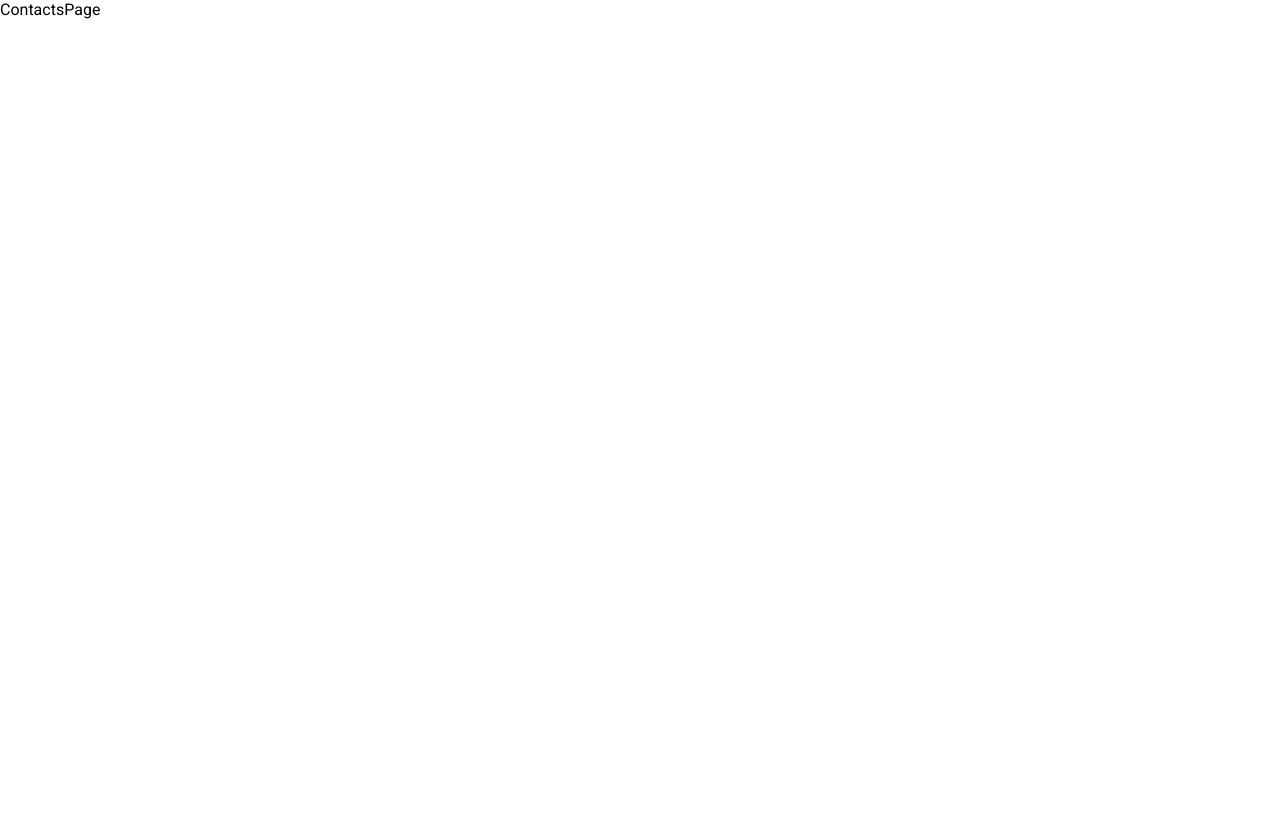
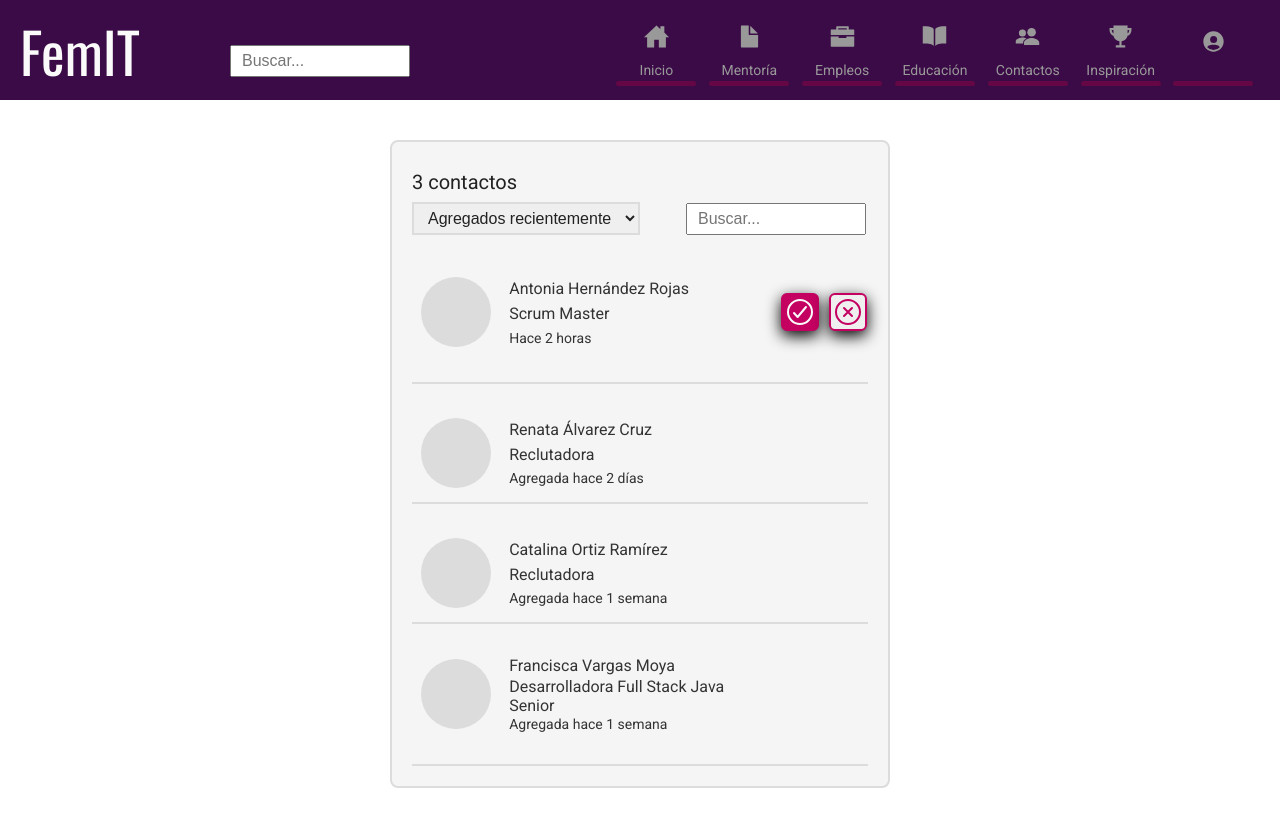
Before and after one commit to YerkoMedinaPichun/FemIT-Frontend, a React (Create React App) app: page /ContactsPage in a window 1280 px wide. Before the commit the page ends 800 px from the top, so only its background shows below. Built offline with nearby package versions, Linux system fonts and the light colour scheme.

Commit message:
Creación de ContactPage

```diff
--- a/public/index.html
+++ b/public/index.html
@@ -20,6 +20,10 @@
   <link
     href="https://fonts.googleapis.com/css2?family=Oswald:wght@200;300;400;500;600;700&family=Roboto:wght@100;300;400;500;700;900&display=swap"
     rel="stylesheet">
+
+  <!-- Iconos -->
+  <script type="module" src="https://unpkg.com/ionicons@7.1.0/dist/ionicons/ionicons.esm.js"></script>
+  <script nomodule src="https://unpkg.com/ionicons@7.1.0/dist/ionicons/ionicons.js"></script>
   <title>FemIT</title>
 </head>
 
--- a/src/App.css
+++ b/src/App.css
@@ -43,6 +43,7 @@
 .bg-color-gris-07 {
   background-color: var(--color-gris-07);
 }
+
 .color-primary {
   color: var(--color-primary);
 }
--- a/src/components/navbar/Navbar.js
+++ b/src/components/navbar/Navbar.js
@@ -1,5 +1,5 @@
 import React from "react";
-import { Logo } from "../index";
+// import { Logo } from "../index";
 import "./navbar.css";
 import useMediaQuery from "../../hooks/useMediaQuery";
 const Navbar = ({ bgcolor, children }) => {
--- /dev/null
+++ b/src/components/navbar/NavbarMenu.js
@@ -0,0 +1,22 @@
+import React from "react";
+import Navbar from "./Navbar";
+import Logo from "../logo/Logo";
+import Sections from "../sections/Sections";
+import "./navbarMenu.css";
+
+const NavbarMenu = () => {
+	return (
+		<header>
+			<Navbar bgcolor="bg-color-primary">
+				<div className="contenedor-logo-buscador">
+					<Logo color="color-gris-06" />
+					<input className="buscador" type="search" placeholder="Buscar..." />
+				</div>
+
+				<Sections></Sections>
+			</Navbar>
+		</header>
+	);
+};
+
+export default NavbarMenu;
--- /dev/null
+++ b/src/components/navbar/navbarMenu.css
@@ -0,0 +1,19 @@
+.contenedor-logo-buscador {
+	display: flex;
+	justify-content: space-between;
+	align-items: baseline;
+
+	width: 40rem;
+	position: relative;
+}
+
+.contenedor-logo-buscador .buscador {
+	width: 18rem;
+
+	padding: 0.5rem 1rem;
+	font-size: 1.6rem;
+	position: relative;
+	bottom: 1rem;
+	margin-right: 1rem;
+	outline: none;
+}
--- /dev/null
+++ b/src/components/section/Section.js
@@ -0,0 +1,13 @@
+import React from "react";
+import "./section.css";
+const Section = ({ icono, children }) => {
+	return (
+		<>
+			<div className="contenedor-icono">{icono}</div>
+			<p className="titulo">{children}</p>
+			<span className="barra"></span>
+		</>
+	);
+};
+
+export default Section;
--- /dev/null
+++ b/src/components/section/section.css
@@ -0,0 +1,54 @@
+.section-navbar {
+	display: flex;
+	flex-direction: column;
+	justify-content: space-evenly;
+	align-items: center;
+	/* background-color: green; */
+	width: 8rem;
+	height: 8rem;
+	position: relative;
+	color: var(--color-gris-02);
+	cursor: pointer;
+	transition: color 0.5s ease;
+}
+
+.section-navbar:hover {
+	color: var(--color-gris-06);
+}
+
+.section-navbar .contenedor-icono {
+	/* background-color: blue; */
+	width: 2.8rem;
+	height: 2.8rem;
+	font-size: 2.5rem;
+	display: grid;
+	place-items: center;
+}
+
+.section-navbar .titulo {
+	/* background-color: orange; */
+	width: 100%;
+	text-align: center;
+	font-size: 1.4rem;
+}
+
+.section-navbar span.barra {
+	width: 100%;
+	height: 5px;
+	background-color: var(--color-tertiary);
+	border-radius: 1rem;
+	position: absolute;
+	bottom: 4px;
+	transition: background-color 0.5s ease;
+}
+.section-navbar:hover span.barra {
+	background-color: var(--color-secondary);
+}
+
+.section-navbar--actual {
+	color: var(--color-gris-06);
+}
+
+.section-navbar--actual span.barra {
+	background-color: var(--color-secondary);
+}
--- /dev/null
+++ b/src/components/sections/Sections.js
@@ -0,0 +1,90 @@
+import React from "react";
+import "./sections.css";
+import Section from "../section/Section";
+import { Link } from "react-router-dom";
+
+const Sections = () => {
+	function handleClick(e) {
+		const sections = document.querySelectorAll("a");
+		sections.forEach((section) => {
+			if (section.classList.contains("section-navbar--actual")) {
+				section.classList.remove("section-navbar--actual");
+			}
+		});
+
+		e.target.classList.add("section-navbar--actual");
+	}
+
+	return (
+		<div className="container-sections">
+			<Link className="section-navbar" onClick={handleClick} to="/HomePage">
+				<Section id="inicio" icono={<ion-icon name="home-sharp"></ion-icon>}>
+					Inicio
+				</Section>
+			</Link>
+
+			<Link
+				className="section-navbar"
+				onClick={handleClick}
+				to="/MentorshipPage"
+			>
+				<Section
+					id="mentoria"
+					icono={<ion-icon name="document-sharp"></ion-icon>}
+				>
+					Mentoría
+				</Section>
+			</Link>
+
+			<Link className="section-navbar" onClick={handleClick} to="/JobsPage">
+				<Section
+					id="empleos"
+					icono={<ion-icon name="briefcase-sharp"></ion-icon>}
+				>
+					Empleos
+				</Section>
+			</Link>
+
+			<Link
+				className="section-navbar"
+				onClick={handleClick}
+				to="/EducationPage"
+			>
+				<Section id="educacion" icono={<ion-icon name="book-sharp"></ion-icon>}>
+					Educación
+				</Section>
+			</Link>
+
+			<Link className="section-navbar" onClick={handleClick} to="/ContactsPage">
+				<Section
+					id="contactos"
+					icono={<ion-icon name="people-sharp"></ion-icon>}
+				>
+					Contactos
+				</Section>
+			</Link>
+
+			<Link
+				className="section-navbar"
+				onClick={handleClick}
+				to="/InspirationPage"
+			>
+				<Section
+					id="inspiracion"
+					icono={<ion-icon name="trophy-sharp"></ion-icon>}
+				>
+					Inspiración
+				</Section>
+			</Link>
+
+			<Link className="section-navbar" onClick={handleClick} to="/ProfilePage">
+				<Section
+					id="profile"
+					icono={<ion-icon name="person-circle-sharp"></ion-icon>}
+				></Section>
+			</Link>
+		</div>
+	);
+};
+
+export default Sections;
--- /dev/null
+++ b/src/components/sections/sections.css
@@ -0,0 +1,7 @@
+.container-sections {
+	/* background-color: red; */
+	display: flex;
+	justify-content: space-around;
+	width: 65rem;
+	/* padding: 1rem 3rem; */
+}
--- a/src/index.css
+++ b/src/index.css
@@ -19,3 +19,6 @@ body {
 	margin: 0;
 	padding: 0;
 }
+a {
+	text-decoration: none;
+}
--- a/src/pages/contacts/ContactsPage.js
+++ b/src/pages/contacts/ContactsPage.js
@@ -1,7 +1,76 @@
 import React from "react";
+import NavbarMenu from "../../components/navbar/NavbarMenu";
+import "./contactsPage.css";
 
 const ContactsPage = () => {
-  return <div>ContactsPage</div>;
+	return (
+		<>
+			<NavbarMenu />
+			<div className="contenedor-contactos">
+				<div className="informacion">
+					<p className="cantidad-contactos">3 contactos</p>
+					<select className="combobox">
+						<option value="">Agregados recientemente</option>
+					</select>
+					<input className="buscador" type="search" placeholder="Buscar..." />
+				</div>
+				<div className="contactos-pendientes">
+					<div className="contacto">
+						<div className="foto-contacto">
+							<div className="foto"></div>
+						</div>
+						<div className="informacion-contacto">
+							<p className="nombre-contacto">Antonia Hernández Rojas</p>
+							<p className="cargo-contacto">Scrum Master</p>
+							<p className="tiempo">Hace 2 horas</p>
+						</div>
+						<div className="acciones-contacto">
+							<button className="button-accept">
+								<ion-icon name="checkmark-circle-outline"></ion-icon>
+							</button>
+							<button className="button-reject">
+								<ion-icon name="close-circle-outline"></ion-icon>
+							</button>
+						</div>
+					</div>
+				</div>
+				<div className="contactos">
+					<div className="contacto">
+						<div className="foto-contacto">
+							<div className="foto"></div>
+						</div>
+						<div className="informacion-contacto">
+							<p className="nombre-contacto">Renata Álvarez Cruz</p>
+							<p className="cargo-contacto">Reclutadora</p>
+							<p className="tiempo">Agregada hace 2 días</p>
+						</div>
+					</div>
+					<div className="contacto">
+						<div className="foto-contacto">
+							<div className="foto"></div>
+						</div>
+						<div className="informacion-contacto">
+							<p className="nombre-contacto">Catalina Ortiz Ramírez</p>
+							<p className="cargo-contacto">Reclutadora</p>
+							<p className="tiempo">Agregada hace 1 semana</p>
+						</div>
+					</div>
+					<div className="contacto">
+						<div className="foto-contacto">
+							<div className="foto"></div>
+						</div>
+						<div className="informacion-contacto">
+							<p className="nombre-contacto">Francisca Vargas Moya</p>
+							<p className="cargo-contacto">
+								Desarrolladora Full Stack Java Senior
+							</p>
+							<p className="tiempo">Agregada hace 1 semana</p>
+						</div>
+					</div>
+				</div>
+			</div>
+		</>
+	);
 };
 
 export default ContactsPage;
--- /dev/null
+++ b/src/pages/contacts/contactsPage.css
@@ -0,0 +1,127 @@
+.contenedor-contactos {
+	background-color: var(--color-gris-07);
+	border-radius: 8px;
+	border: 2px solid var(--color-gris-04);
+	width: 50rem;
+	margin: 4rem auto;
+	padding: 2rem;
+}
+
+.contactos-pendientes,
+.contactos {
+	border-bottom: 2px solid var(--color-gris-04);
+}
+
+.informacion {
+	/* background-color: red; */
+	height: 8rem;
+	/* background-color: red; */
+}
+.informacion .cantidad-contactos {
+	font-size: 2rem;
+	color: #222;
+	/* background-color: blue; */
+	height: 4rem;
+	display: flex;
+
+	align-items: center;
+}
+.informacion .combobox {
+	padding: 0.5rem 1rem;
+	font-size: 1.6rem;
+	border: 2px solid var(--color-gris-04);
+	color: #222;
+}
+
+.informacion .buscador {
+	width: 18rem;
+
+	padding: 0.5rem 1rem;
+	font-size: 1.6rem;
+
+	position: relative;
+	margin-left: 4.6rem;
+	outline: none;
+}
+.contactos-pendientes {
+	/* background-color: green; */
+	/* border-top: 2px solid var(--color-gris-04);
+	border-bottom: 2px solid var(--color-gris-04); */
+}
+
+.contactos {
+	/* background-color: blue; */
+	/* border-top: 2px solid var(--color-gris-04);
+	border-bottom: 2px solid var(--color-gris-04); */
+}
+.contacto {
+	/* background-color: red; */
+	display: grid;
+	grid-template-columns: 2fr 6fr 2fr;
+	height: 10rem;
+	margin: 2rem 0;
+	padding: 1rem 0;
+	/* border-top: 2px solid var(--color-gris-04);*/
+	border-bottom: 2px solid var(--color-gris-04);
+	gap: 1rem;
+}
+
+.contactos-pendientes .contacto:last-child,
+.contactos .contacto:last-child {
+	border: none;
+}
+
+.contacto .foto-contacto {
+	display: grid;
+	place-items: center;
+	/* background-color: var(--color-gris-04);
+	width: 7rem;
+	height: 7rem;
+	border-radius: 50%; */
+}
+.contacto .foto-contacto .foto {
+	background-color: var(--color-gris-04);
+	width: 7rem;
+	height: 7rem;
+	border-radius: 50%;
+}
+.contacto .informacion-contacto {
+	/* background-color: blue; */
+	display: flex;
+	flex-direction: column;
+	justify-content: space-evenly;
+	color: #333;
+}
+
+.informacion-contacto .tiempo {
+	font-size: 1.4rem;
+}
+
+.contacto .acciones-contacto {
+	/* background-color: orange; */
+	display: flex;
+	justify-content: center;
+	align-items: center;
+	gap: 1rem;
+}
+
+.acciones-contacto button {
+	width: 3.8rem;
+	height: 3.8rem;
+	font-size: 3.2rem;
+	display: grid;
+	place-items: center;
+	border-radius: 6px;
+	border: 2px solid var(--color-secondary);
+	box-shadow: 0 5px 15px 0 #000;
+	cursor: pointer;
+}
+
+.button-accept {
+	background-color: var(--color-secondary);
+	color: var(--color-gris-06);
+}
+
+.button-reject {
+	color: var(--color-secondary);
+}
```
Lines whose indentation alone changed are shown as unchanged.
